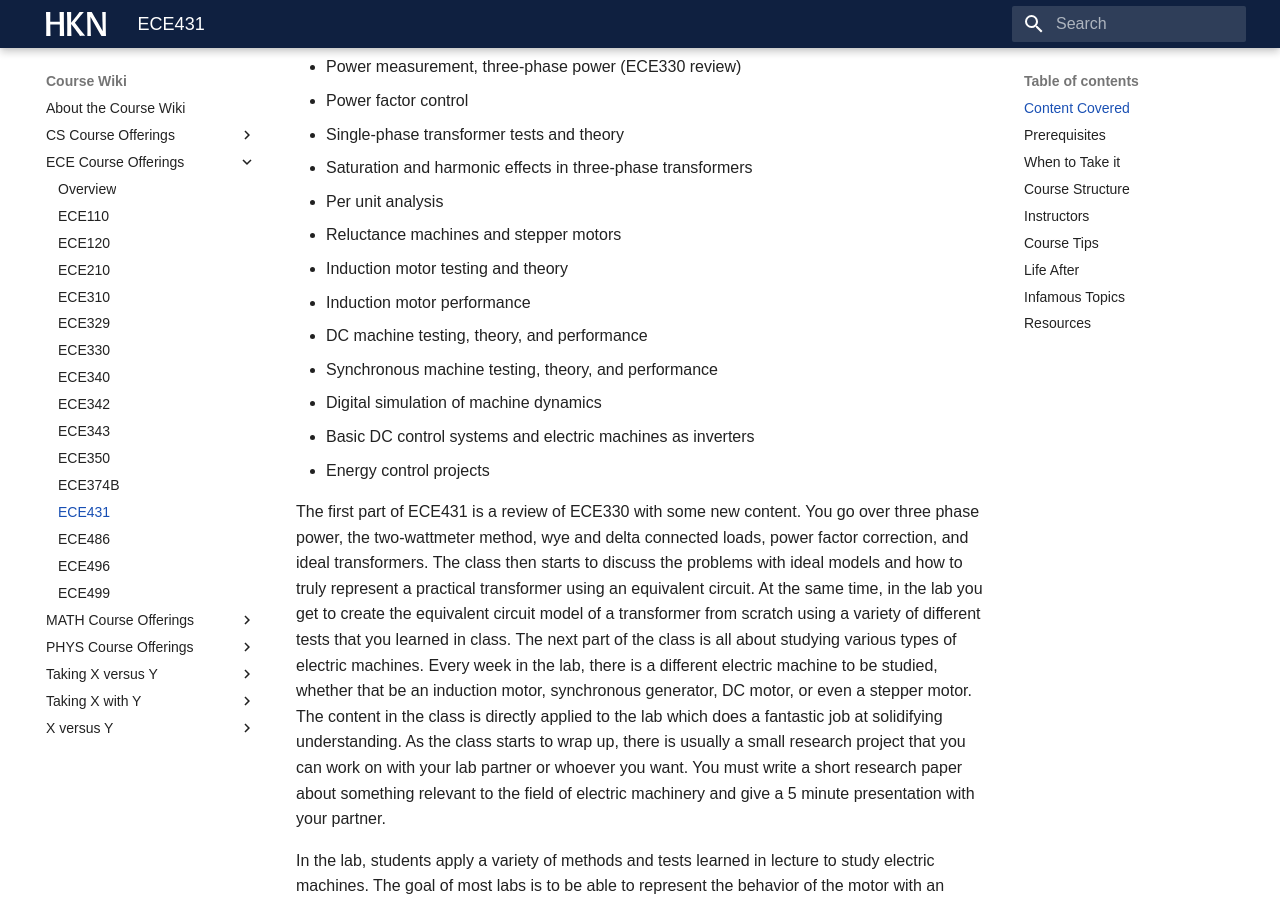
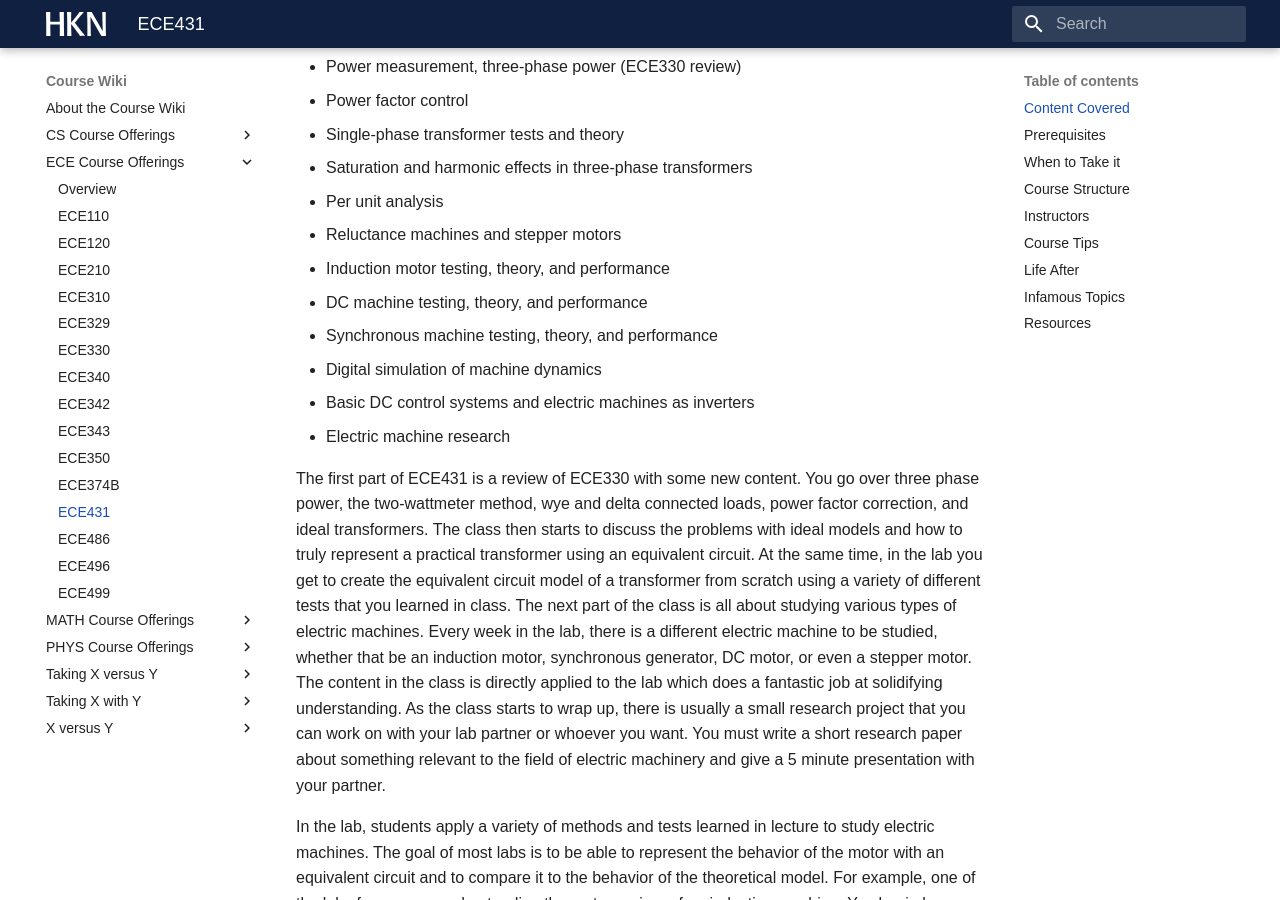
Before and after one commit to hkn-alpha/wiki, an MkDocs documentation site: the page built from docs/Course Wiki/ECE Course Offerings/ECE431.md, in a window 1280 px wide and 900 px high, scrolled down 341 px. Built offline with MkDocs 1.6.1 and Material for MkDocs 9.7.7, drawn with Linux system fonts in a browser that asks for light colours; some web fonts are replaced.

Commit message:
Update ECE431.md

```diff
--- a/docs/Course Wiki/ECE Course Offerings/ECE431.md
+++ b/docs/Course Wiki/ECE Course Offerings/ECE431.md
@@ -10,13 +10,12 @@ ECE431 (Control Systems) is a 4-credit-hour senior/graduate level course that sa
 - Saturation and harmonic effects in three-phase transformers
 - Per unit analysis
 - Reluctance machines and stepper motors
-- Induction motor testing and theory
-- Induction motor performance
+- Induction motor testing, theory, and performance
 - DC machine testing, theory, and performance
 - Synchronous machine testing, theory, and performance
 - Digital simulation of machine dynamics
 - Basic DC control systems and electric machines as inverters
-- Energy control projects
+- Electric machine research
 
 
 The first part of ECE431 is a review of ECE330 with some new content. You go over three phase power, the two-wattmeter method, wye and delta connected loads, power factor correction, and ideal transformers. The class then starts to discuss the problems with ideal models and how to truly represent a practical transformer using an equivalent circuit. At the same time, in the lab you get to create the equivalent circuit model of a transformer from scratch using a variety of different tests that you learned in class. The next part of the class is all about studying various types of electric machines. Every week in the lab, there is a different electric machine to be studied, whether that be an induction motor, synchronous generator, DC motor, or even a stepper motor. The content in the class is directly applied to the lab which does a fantastic job at solidifying understanding. As the class starts to wrap up, there is usually a small research project that you can work on with your lab partner or whoever you want. You must write a short research paper about something relevant to the field of electric machinery and give a 5 minute presentation with your partner.
```
